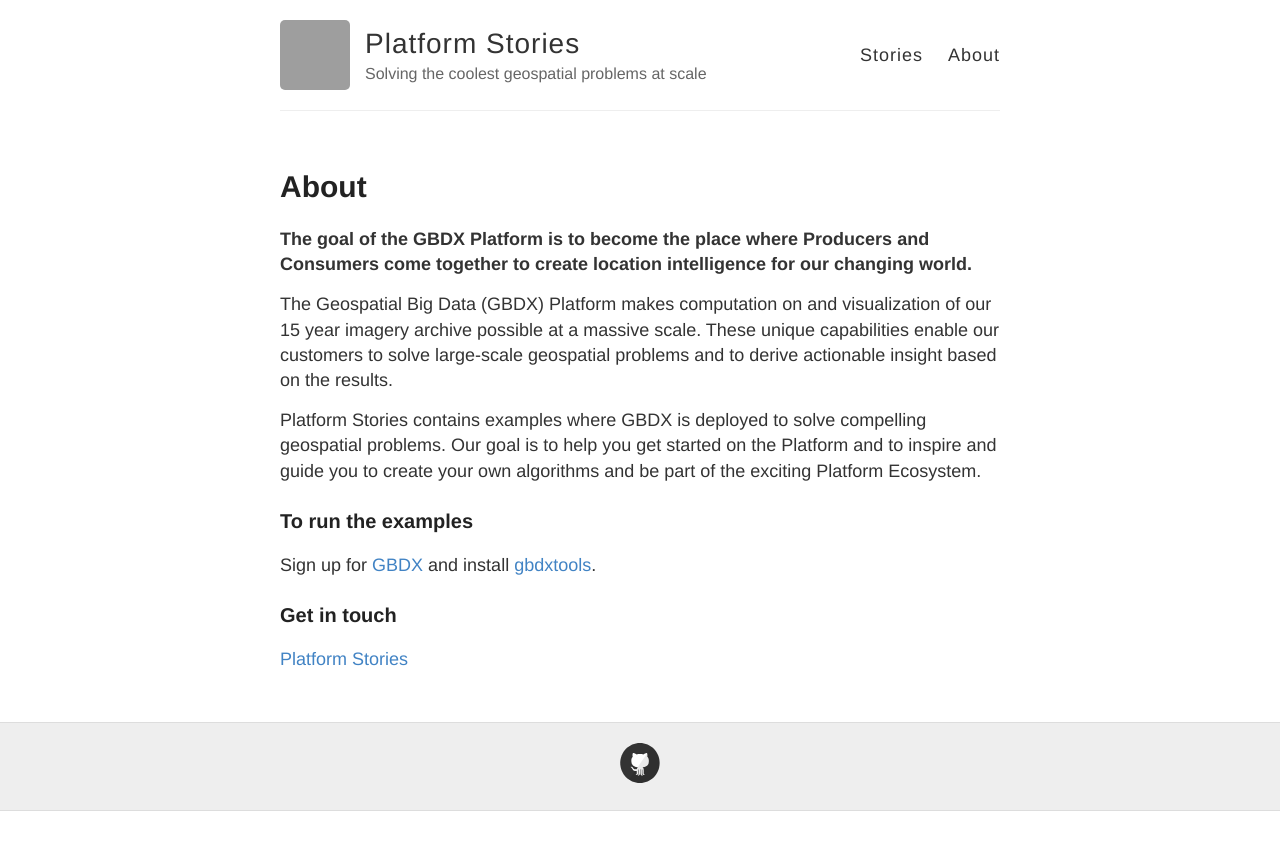
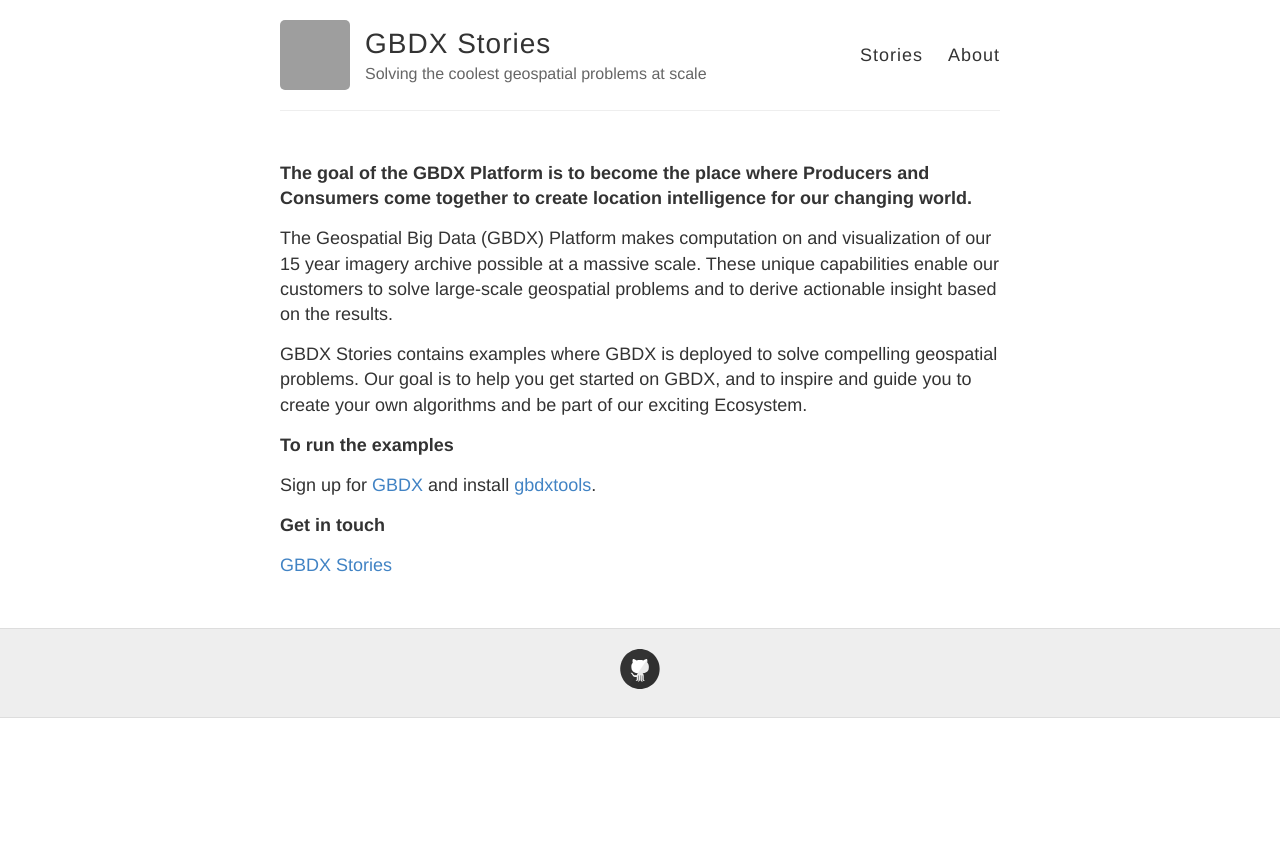
Before and after one commit to neoocm/PlatformStories.github.io, a Jekyll site: the page built from about.md, in a window 1280 px wide. Shown: the top 850 px of the page. Built offline with Jekyll 4.4.1, drawn with Linux system fonts in a browser that asks for light colours; grey boxes are pictures that could not be loaded.

```diff
--- a/_config.yml
+++ b/_config.yml
@@ -3,7 +3,7 @@
 #
 
 # Name of your site (displayed in the header)
-name: Platform Stories
+name: GBDX Stories
 
 # Short bio or description (displayed in the header)
 description: Solving the coolest geospatial problems at scale
@@ -68,6 +68,7 @@
     # Use existing pygments syntax highlighting css
     css_class: 'highlight'
 
+
 # Set the Sass partials directory, as we're using @imports
 sass:
   style: :expanded # You might prefer to minify using :compressed
--- a/about.md
+++ b/about.md
@@ -1,26 +1,23 @@
 ---
 layout: page
-title: About
 permalink: /about/
 ---
 
-**The goal of the GBDX Platform is to become the place where Producers and Consumers
-come together to create location intelligence for our changing world.**
+**The goal of the GBDX Platform is to become the place where Producers and Consumers come together to create location intelligence for our changing world.**
 
 The Geospatial Big Data (GBDX) Platform makes computation on and visualization of our 15 year imagery
 archive possible at a massive scale. These unique capabilities enable our customers to
 solve large-scale geospatial problems and to derive actionable insight based on the results.
 
-Platform Stories contains examples where GBDX is deployed to solve compelling
-geospatial problems. Our goal is to help you get started on the Platform and
-to inspire and guide you to create your own algorithms and be part of the exciting
-Platform Ecosystem.
+GBDX Stories contains examples where GBDX is deployed to solve compelling
+geospatial problems. Our goal is to help you get started on GBDX, and
+to inspire and guide you to create your own algorithms and be part of our exciting Ecosystem.
 
-### To run the examples
+**To run the examples**
 
 Sign up for [GBDX](https://gbdx.geobigdata.io) and
 install [gbdxtools](https://github.com/digitalglobe/gbdxtools).
 
-### Get in touch
+**Get in touch**
 
-[Platform Stories](mailto:kostas.stamatiou@digitalglobe.com)
+[GBDX Stories](mailto:kostas.stamatiou@digitalglobe.com)
```
Also changed, not shown: _posts/2016-9-8-swimming-pools.md (+3 -1 lines), README.md.
